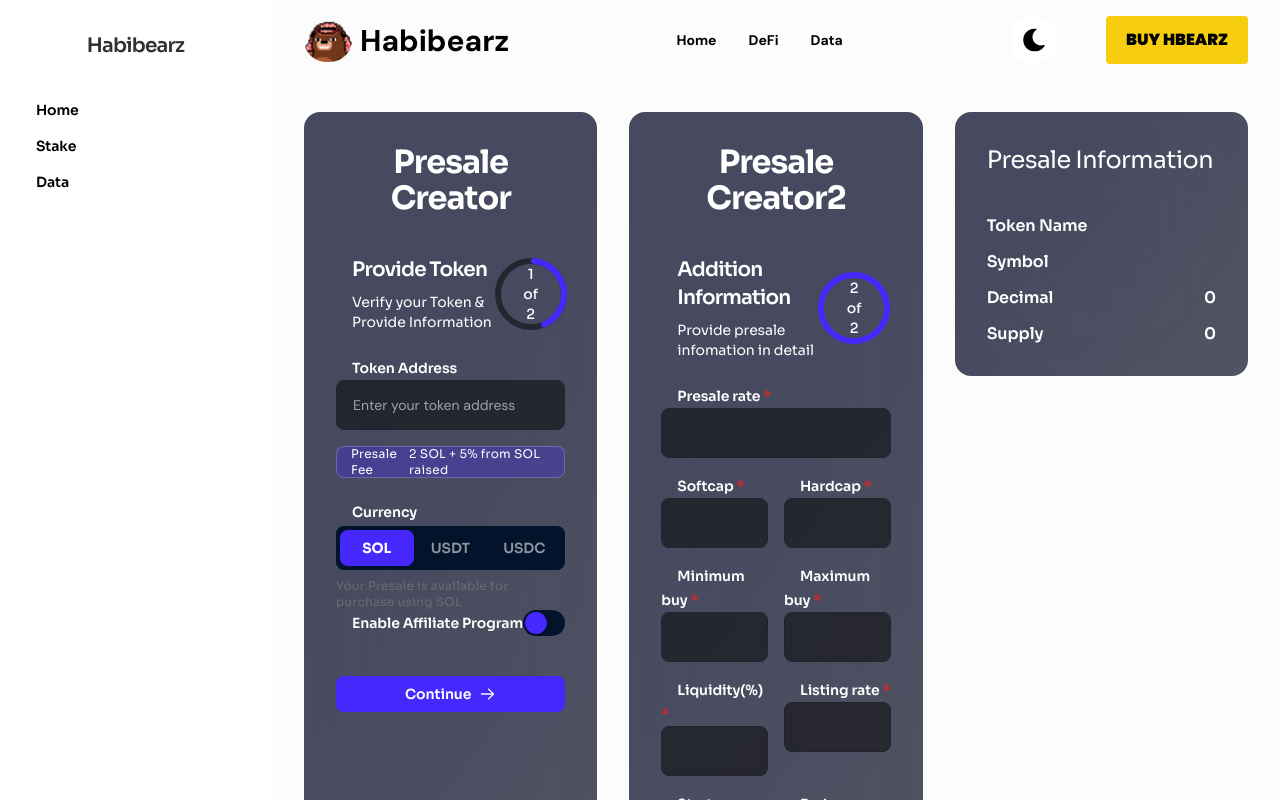
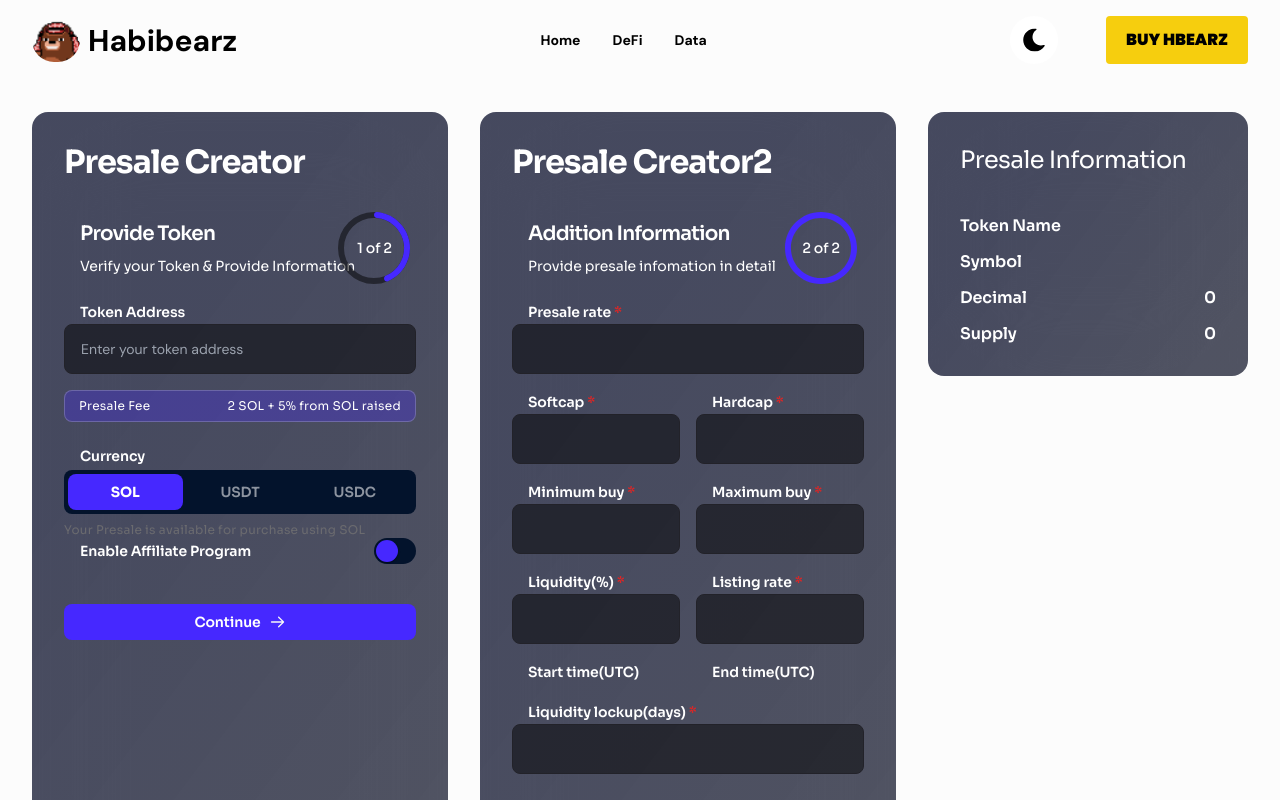
Before and after one commit to SpaceBoy000/Habibearz, a React (Create React App) app in the folder frontend/: page /presale/create in a window 1280 px wide. Shown: the top 800 px of the page. Built offline with nearby package versions, Linux system fonts and the light colour scheme.

Commit message:
hide navbar

```diff
--- a/frontend/src/providers/GlobalProvider.js
+++ b/frontend/src/providers/GlobalProvider.js
@@ -9,7 +9,7 @@ export const GlobalContext = createContext({
 
 export const GlobalProvider = ({ children }) => {
     const [darkMode, setDarkMode] = useState(false);
-    const [showNav, setShowNav] = useState(true);
+    const [showNav, setShowNav] = useState(false);
 
     // useEffect(() =>{
     //     if (window.innerWidth <= 600) {
```
